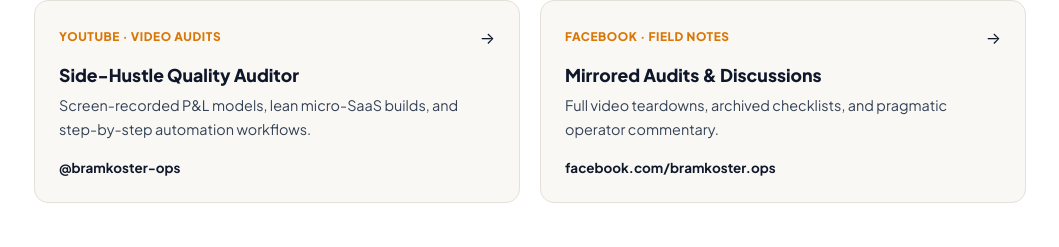
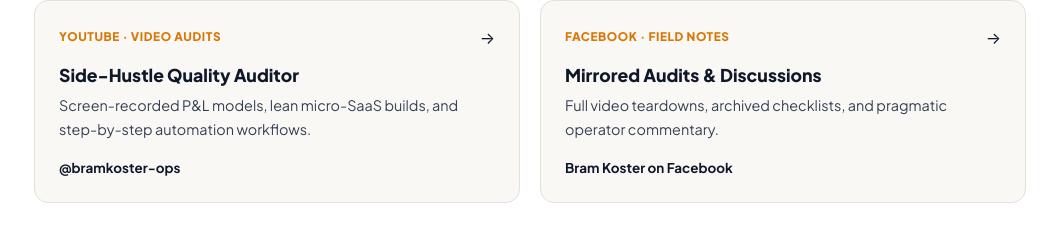
Before and after one commit to bramkoster-ops/bramkoster-ops.github.io, a plain HTML site: page index.html in a window 1280 px wide. Shown: the part 5892-6139 px from the top of the page, without its empty margins (110-1169 px from the left). Drawn offline with Linux system fonts and the light colour scheme.

Commit message:
Update index.html

```diff
--- a/index.html
+++ b/index.html
@@ -772,13 +772,14 @@
           <span class="chan-link">@bramkoster-ops</span>
         </a>
 
-        <a href="https://www.facebook.com/bramkoster.ops" target="_blank" rel="noopener" class="chan-card">
+       <a href="https://www.facebook.com/profile.php?id=61596990689703" target="_blank" rel="noopener" class="chan-card">
           <div>
             <div class="chan-top"><span class="chan-tag">Facebook · Field Notes</span><span>→</span></div>
             <h3>Mirrored Audits &amp; Discussions</h3>
             <p>Full video teardowns, archived checklists, and pragmatic operator commentary.</p>
           </div>
-          <span class="chan-link">facebook.com/bramkoster.ops</span>
+          <span class="chan-link">Bram Koster on Facebook</span>
+        </a>
         </a>
       </div>
     </div>
```
